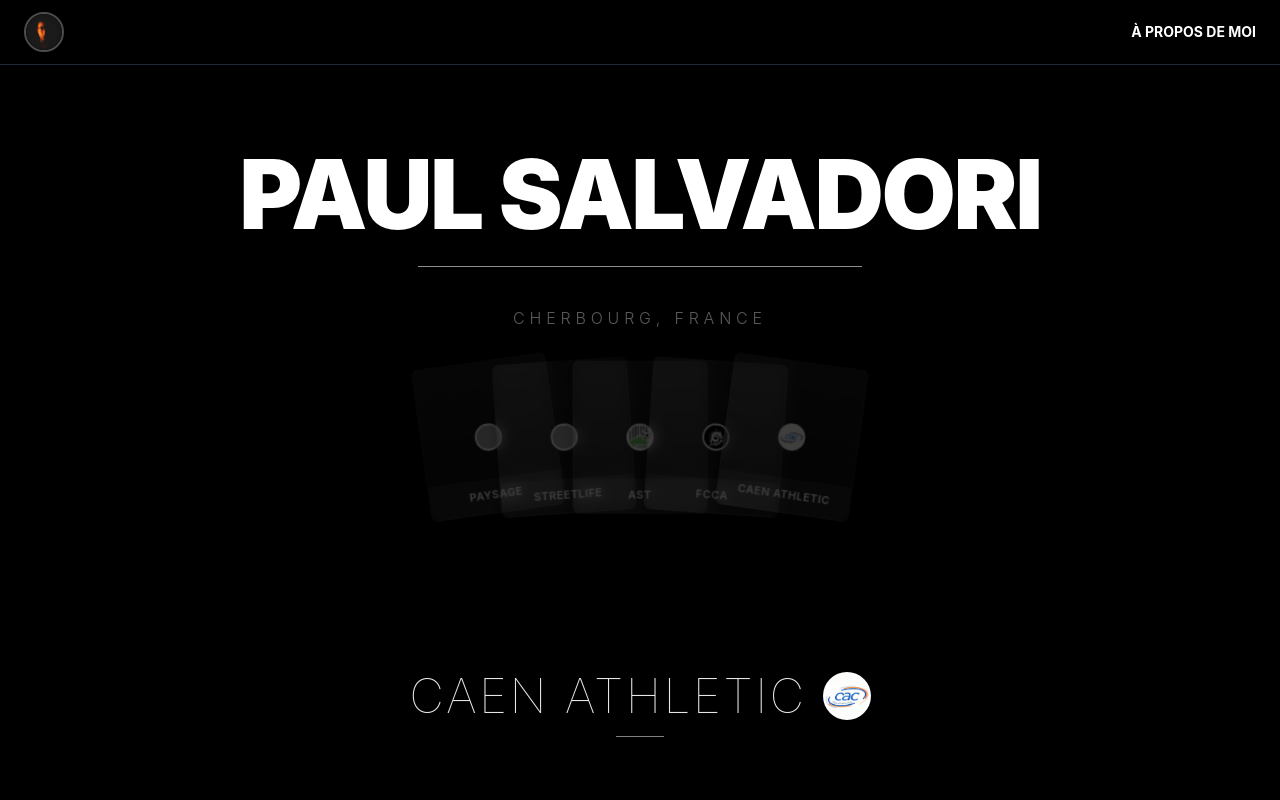
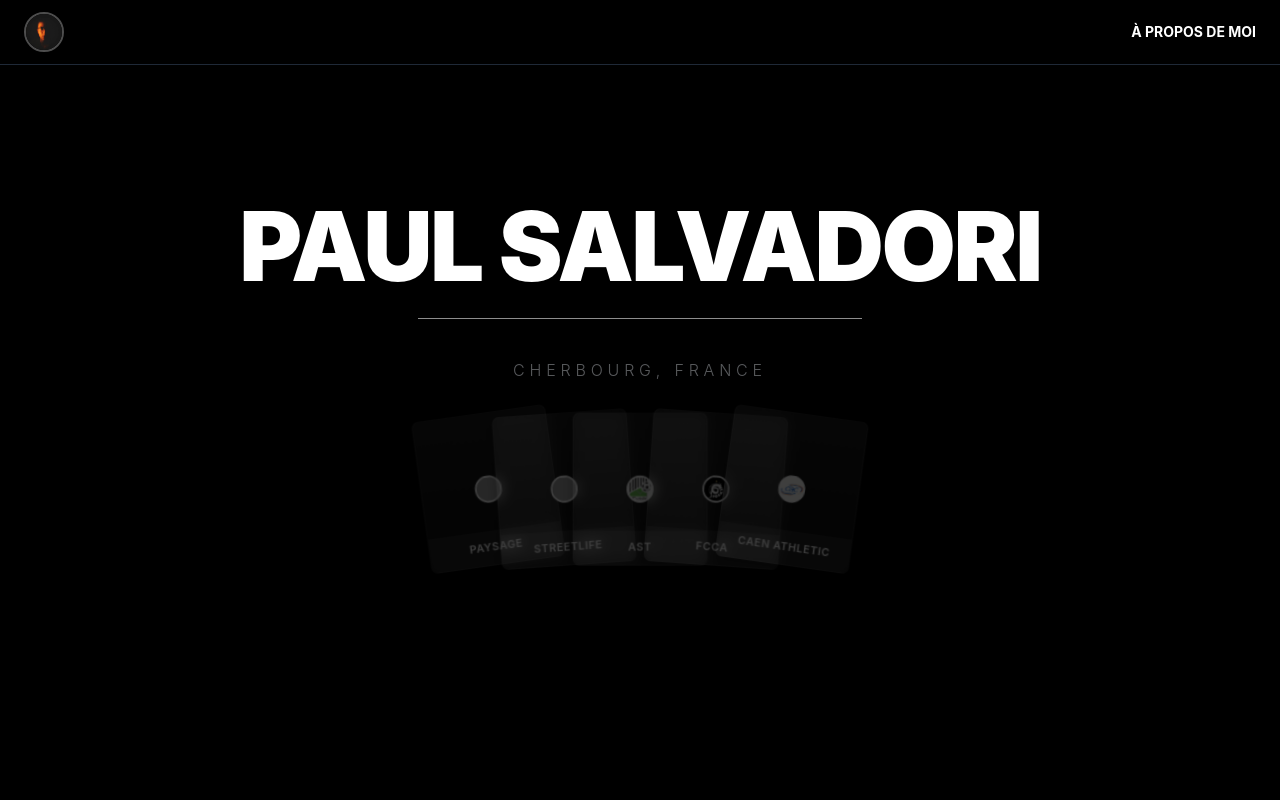
Before and after one commit to 10lsv/PHOTOGRAPHER-SITE, a Next.js app: page / in a window 1280 px wide. Shown: the top 800 px of the page. Built offline with nearby package versions, Linux system fonts and the light colour scheme; grey boxes are pictures that could not be loaded.

Commit message:
fix: reduce hero section space on mobile
Adjust hero section height and padding for mobile devices.

#VERCEL_SKIP

Co-authored-by: LSV <146275534+10lsv@users.noreply.github.com>

```diff
--- a/app/page.tsx
+++ b/app/page.tsx
@@ -233,8 +233,8 @@ export default function Home() {
       </header>
 
       {/* Hero Section - Hauteur réduite pour montrer le contenu suivant */}
-      <section className="relative pt-12 pb-0 px-4 h-[85vh] sm:h-[80vh] flex flex-col items-center justify-center">
-        <div className="text-center max-w-4xl mx-auto relative">
+      <section className="relative pb-0 px-4 h-auto min-h-[60vh] sm:h-[80vh] flex flex-col items-center justify-center my-0 sm:my-11 pt-20 sm:pt-16">
+        <div className="text-center max-w-4xl mx-auto relative my-0 sm:my-11">
           {/* Main Title - Single line on mobile */}
           <div className="relative mb-4 sm:mb-6">
             {/* PAUL SALVADORI - Single line on mobile */}
@@ -353,7 +353,7 @@ export default function Home() {
 
           <div className="max-w-6xl mx-auto text-center">
             {/* Section Title and Logo */}
-            <div className="mb-8 sm:mb-10">
+            <div className="mb-8 sm:mb-10 mt-14">
               <div className="flex items-center justify-center gap-3 sm:gap-4 mb-3 sm:mb-4 flex-wrap">
                 <h2 className="text-2xl sm:text-3xl md:text-4xl lg:text-5xl font-thin tracking-wider text-white/90 whitespace-nowrap">
                   {groupName === "caen-athletic" ? "CAEN ATHLETIC" : groupName.toUpperCase()}
```
